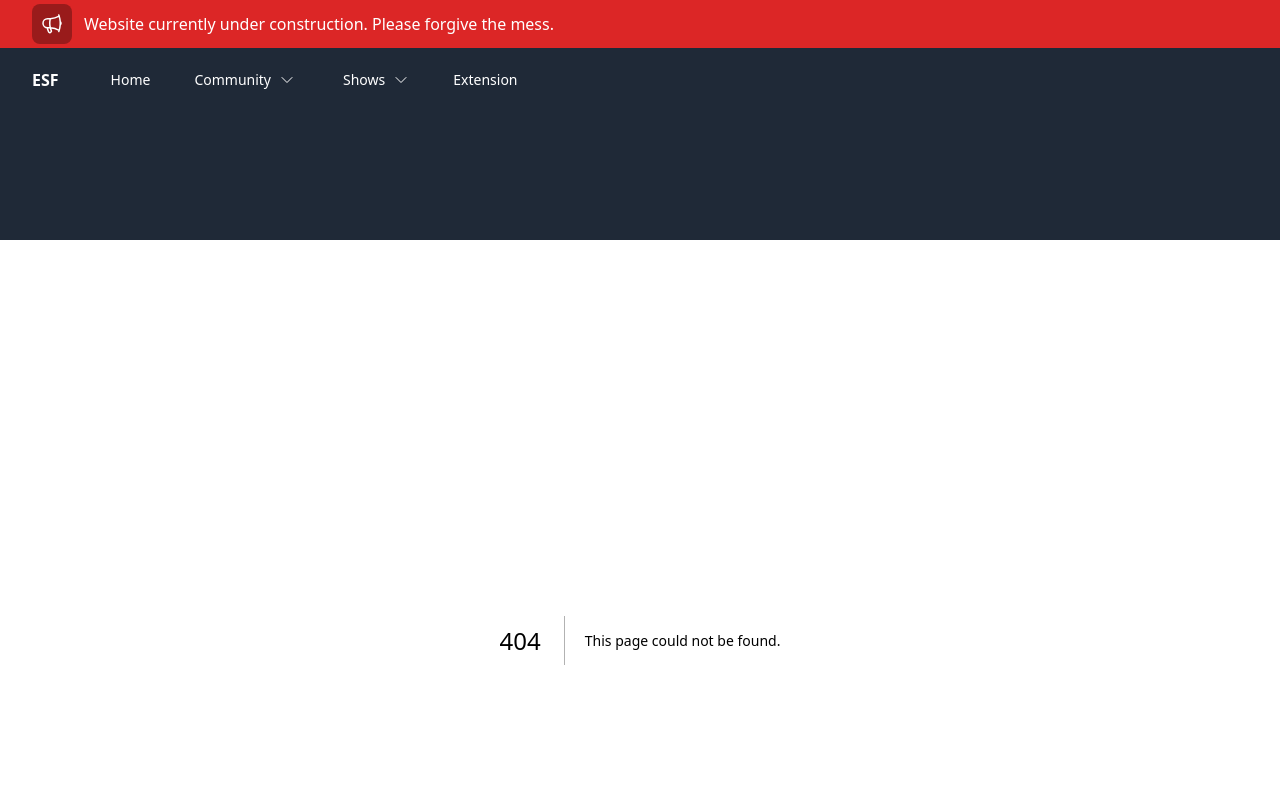
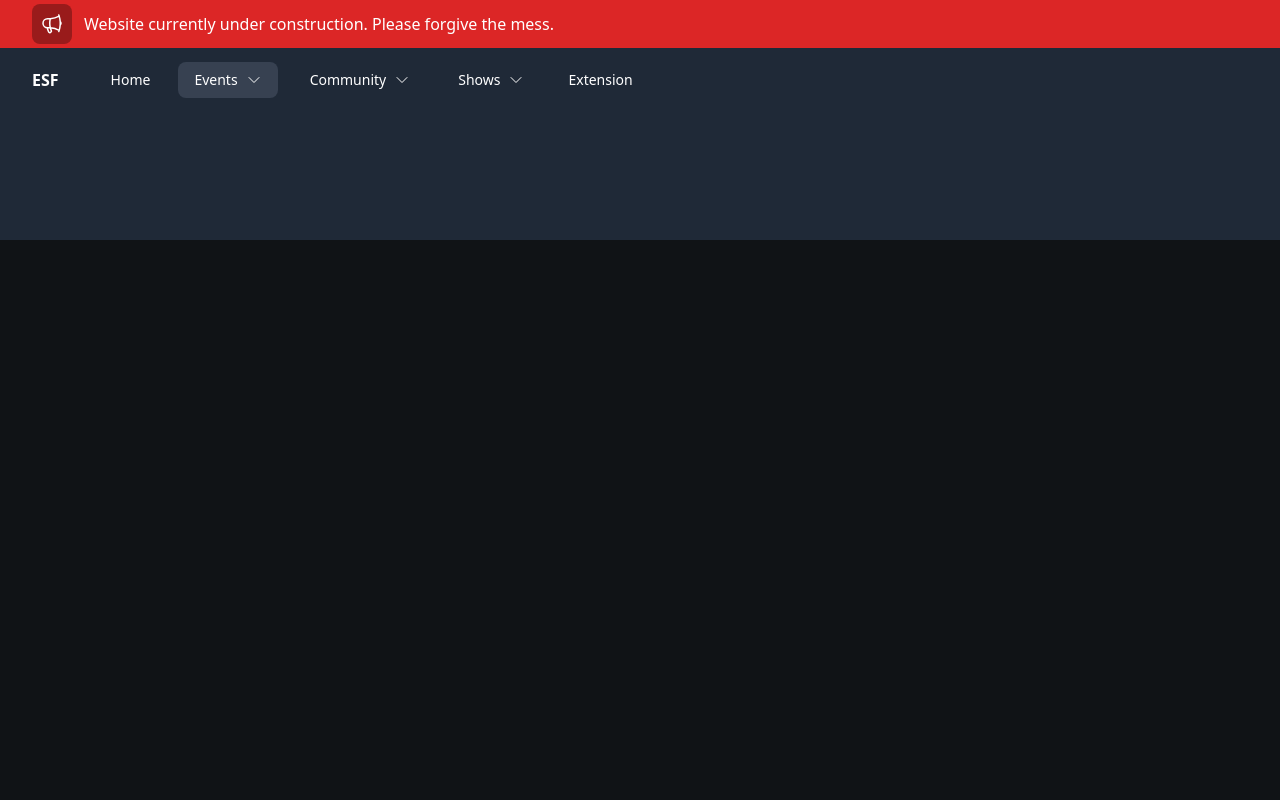
Before and after one commit to Esfands/esfand-community-site, a Next.js app: page /events/boomermonth in a window 1280 px wide. Before the commit this address had no page. Shown: the top 800 px of the page. Built offline with nearby package versions, Linux system fonts and the light colour scheme.

Commit message:
Add boomer month page, new nav section

```diff
--- a/components/navbar.tsx
+++ b/components/navbar.tsx
@@ -14,6 +14,7 @@ export const Navbar = () => {
   // I'd like to make a simplier approach in the future.
   const [communityTabActive, setCommunityTabActive] = useState<boolean>(false);
   const [showsTabActive, setShowsTabActive] = useState<boolean>(false);
+  const [eventsTabActive, setEventsTabActive] = useState<boolean>(false);
 
   return (
     <div className="bg-gray-800 pb-32">
@@ -42,6 +43,17 @@ export const Navbar = () => {
                       >
                         Home
                       </Link>
+
+                      <Dropdown
+                        title="Events"
+                        entries={[
+                          {
+                            entry: "Boomer Month",
+                            path: "/events/boomermonth",
+                          },
+                        ]}
+                        pathname={router.pathname}
+                      />
 
                       <Dropdown
                         title="Community"
@@ -121,6 +133,19 @@ export const Navbar = () => {
                 </Disclosure.Button>
 
                 <MobileDropdown
+                  title="Events"
+                  childRoutes={[
+                    {
+                      title: "Boomer Month",
+                      path: "/events/boomermonth",
+                    },
+                  ]}
+                  pathname={router.pathname}
+                  setTabActive={setEventsTabActive}
+                  tabIsActive={eventsTabActive}
+                />
+
+                <MobileDropdown
                   title="Community"
                   childRoutes={[
                     {
--- /dev/null
+++ b/pages/events/boomermonth.tsx
@@ -0,0 +1,9 @@
+import Head from "../../components/head";
+
+export default function BoomerMonth() {
+    return (
+      <>
+        {Head("Boomer Month")}
+      </>
+    );
+}
```
